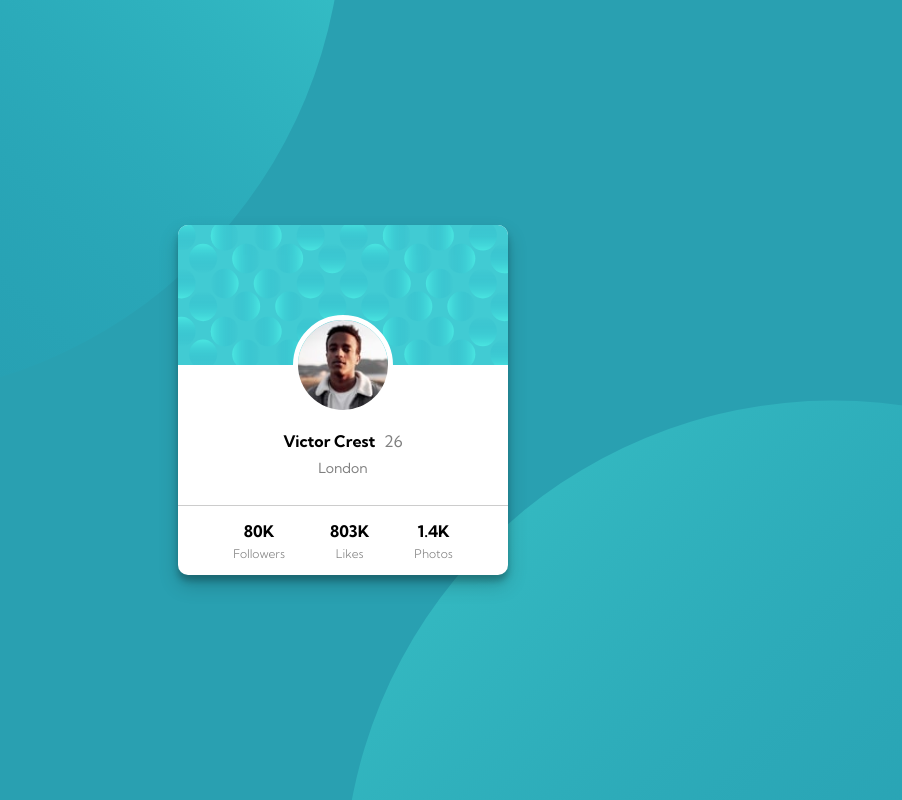
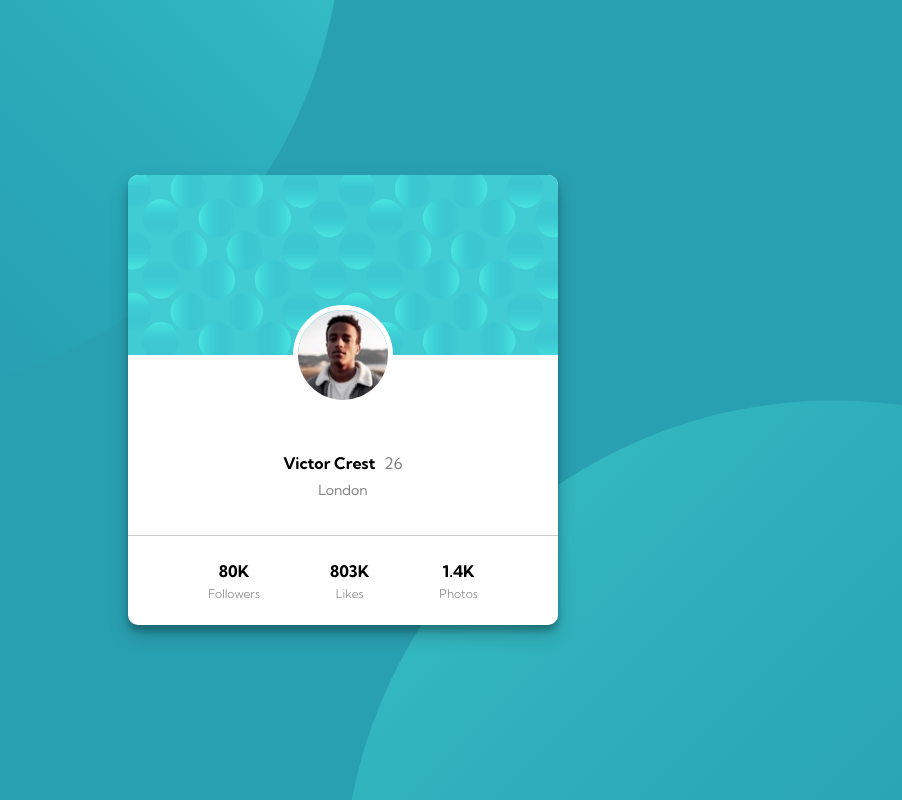
Before and after one commit to vulcan942/profile-card, a plain HTML site: page index.html in a window 1280 px wide. Shown: the whole page, without its empty margins (297-1199 px from the left). Drawn offline with Linux system fonts and the light colour scheme.

Commit message:
changed card size

```diff
--- a/styles.css
+++ b/styles.css
@@ -38,8 +38,8 @@ html,body{
     z-index:1;
     background-color: #fff;
     margin: 0 20px;
-    height:350px;
-    width:330px;
+    height:450px;
+    width:430px;
     border-radius: 10px;
     overflow: hidden;
     box-shadow: 0 10px 20px rgba(0,0,0,0.19), 0 6px 6px rgba(0,0,0,0.23);
```
